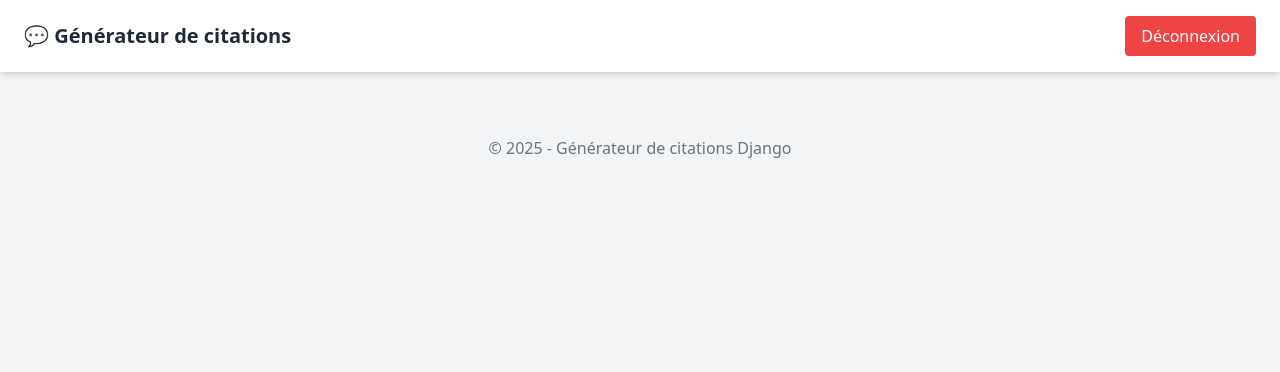
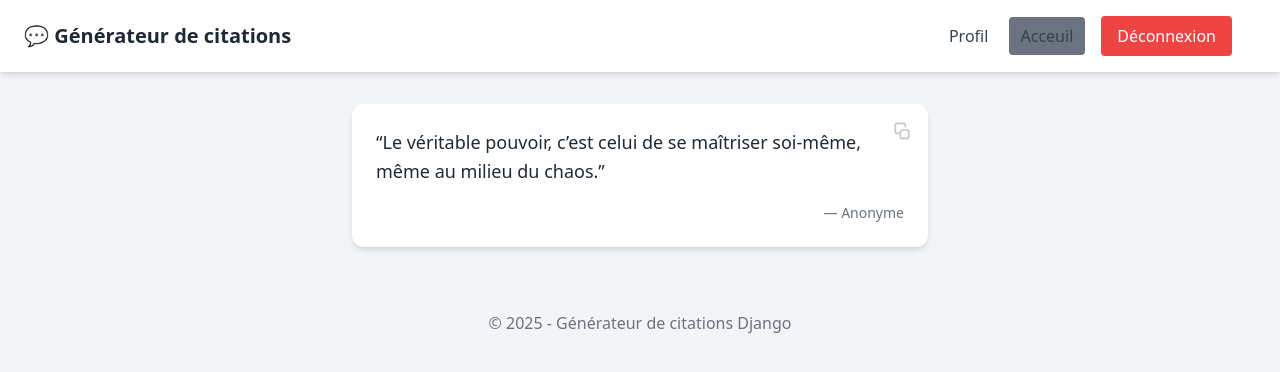
Before and after one commit to ElieReyara/QuoteFetcher, a Django app: page / in a window 1280 px wide. Shown: the top 372 px of the page. Run offline with Django 5.2, Linux system fonts and the light colour scheme; a user stored in the database is signed in; some libraries are stand-ins or nearby versions.

Commit message:
Premiere Modification front de index

```diff
--- a/quote_api/quoteapi/quotes/templates/quotes/base.html
+++ b/quote_api/quoteapi/quotes/templates/quotes/base.html
@@ -17,12 +17,18 @@
 
         <!-- Déconnexion -->
         {% if user.is_authenticated %}
+            <div class="px-6 flex space-x-4 justify-between items-center">
+                <div class="space-x-4">
+                    <a href="#" class="text-gray-700 hover:text-gray-900">Profil</a>
+                    <a href="#" class="bg-gray-500 px-3 py-2 rounded rounded text-gray-700 hover:text-gray-900">Acceuil</a>
+                </div>
                 <form action="{% url 'logout' %}" method="post" class="inline">
                     {% csrf_token %}
                     <button type="submit" class="bg-red-500 text-white px-4 py-2 rounded hover:bg-red-600">
                         Déconnexion
                     </button>
                 </form>
+            </div>
         {% else %}
             <a href="#" class="bg-blue-500 text-white px-4 py-2 rounded hover:bg-blue-600">
                 Connexion
--- a/quote_api/quoteapi/quotes/templates/quotes/index.html
+++ b/quote_api/quoteapi/quotes/templates/quotes/index.html
@@ -1 +1,23 @@
 {% extends 'quotes/base.html' %}
+
+{% block content %}
+<div class="max-w-xl mx-auto p-6 bg-white rounded-xl shadow-md relative">
+    <!-- Icône discrète en haut à droite -->
+    <div class="absolute top-4 right-4 text-gray-400 hover:text-gray-600 cursor-pointer transition-opacity opacity-60">
+      <!-- Exemple d'icône : copier (tu peux remplacer par une autre icône si tu veux) -->
+      <svg xmlns="http://www.w3.org/2000/svg" class="h-5 w-5" fill="none" viewBox="0 0 24 24" stroke="currentColor">
+        <path stroke-linecap="round" stroke-linejoin="round" stroke-width="2" d="M8 16H6a2 2 0 01-2-2V6a2 2 0 012-2h8a2 2 0 012 2v2m-4 4h6a2 2 0 012 2v6a2 2 0 01-2 2h-6a2 2 0 01-2-2v-6z" />
+      </svg>
+    </div>
+
+    <!-- Contenu de la citation -->
+    <blockquote class="text-gray-800 text-lg leading-relaxed">
+      “Le véritable pouvoir, c’est celui de se maîtriser soi-même, même au milieu du chaos.”
+    </blockquote>
+
+    <!-- Auteur -->
+    <div class="mt-4 text-right text-sm text-gray-500">
+      — Anonyme
+    </div>
+  </div>
+{% endblock %}
--- a/quote_api/quoteapi/quotes/urls.py
+++ b/quote_api/quoteapi/quotes/urls.py
@@ -4,6 +4,5 @@ from . import views
 urlpatterns = [
     path("", views.index, name="index"),
     path("quote/", views.quote, name="quote"),
-    path("random/", views.random, name="random"),
     path("savedQuotes/", views.savedQuotes, name="savedQuotes")
 ]
--- a/quote_api/quoteapi/quotes/views.py
+++ b/quote_api/quoteapi/quotes/views.py
@@ -13,9 +13,6 @@ load_dotenv(dotenv_path)
 
 def index(request):
     return render(request, 'quotes/index.html')
-
-def random(request):
-    return HttpResponse("Bonjour Random")
 
 def quote(request):
     KEY_USER = os.getenv("KEY_USER")
```
Lines whose indentation alone changed are shown as unchanged.
